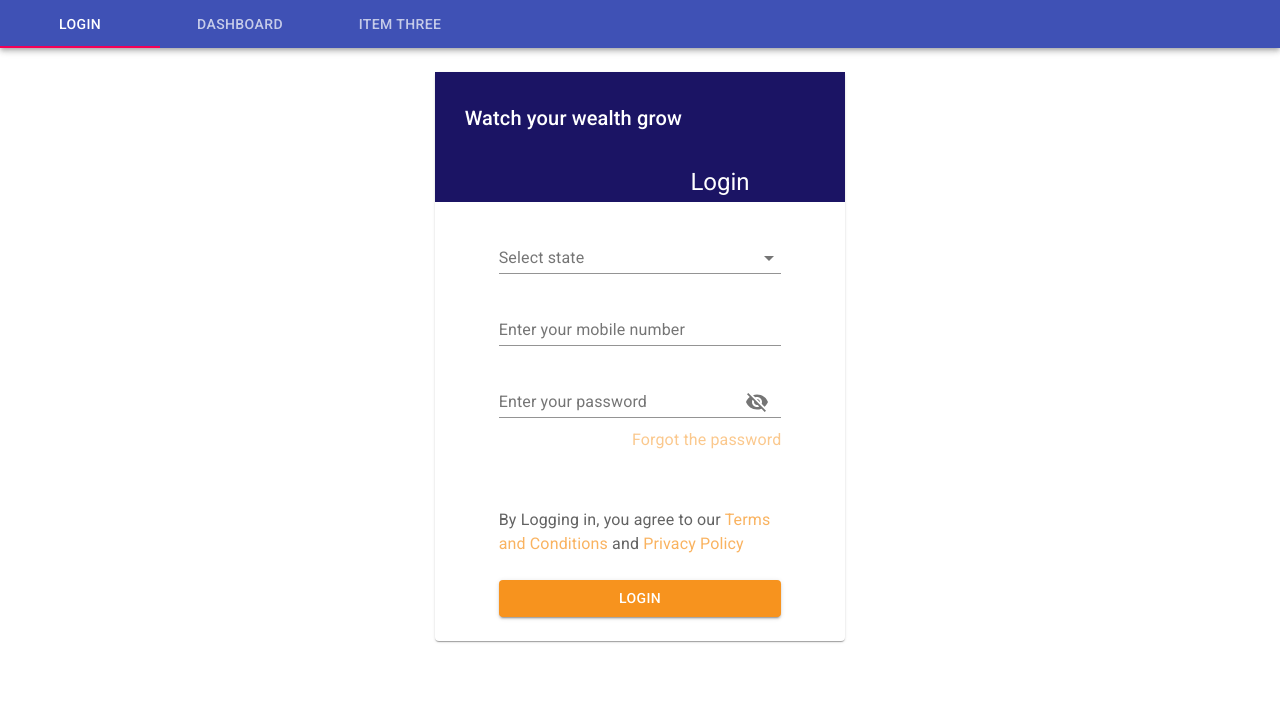
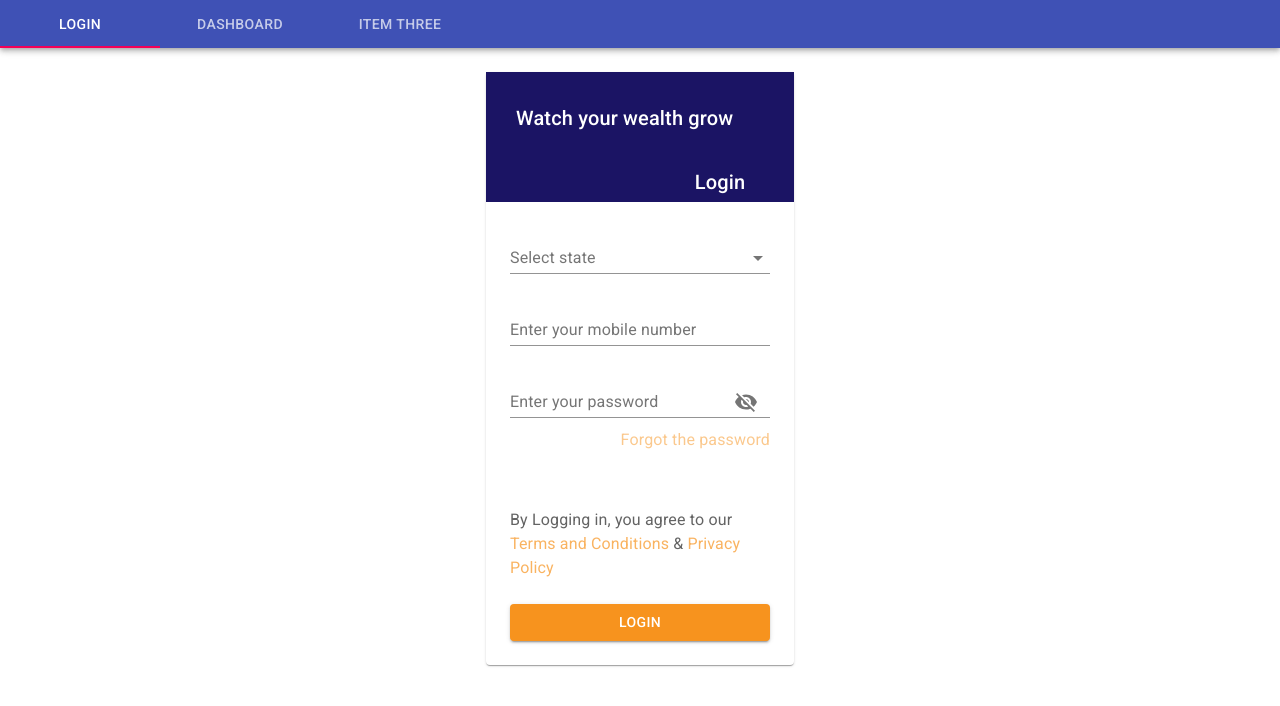
Before and after one commit to Srikanth910/sparkWeb, a React (Create React App) app: page / in a window 1280 px wide. Shown: the top 706 px of the page. Built offline with nearby package versions, Linux system fonts and the light colour scheme.

Commit message:
Login screen and Forgot screen

```diff
--- a/package.json
+++ b/package.json
@@ -11,6 +11,7 @@
     "bootstrap": "^4.5.0",
     "react": "^16.13.1",
     "react-dom": "^16.13.1",
+    "react-responsive-carousel": "^3.2.7",
     "react-scripts": "3.4.1"
   },
   "scripts": {
--- a/src/components/Dashboard.jsx
+++ b/src/components/Dashboard.jsx
@@ -1,5 +1,5 @@
 import React from 'react';
-// import PropTypes from 'prop-types';
+import PropTypes from 'prop-types';
 
 const Dashboard = props => {
     return (
--- a/src/components/Forgotpassword.jsx
+++ b/src/components/Forgotpassword.jsx
@@ -7,7 +7,7 @@ import States from "./States";
 const Forgotpassword = (props) => {
   return (
     <Grid container justify="center">
-      <Grid item xs={12} lg={4} sm={10} md={8}>
+      <Grid item xs={10} lg={3} sm={10} md={8}>
         <Paper>
           <Grid
             container
@@ -20,7 +20,7 @@ const Forgotpassword = (props) => {
               </Typography>
             </Grid>
           </Grid>
-          <Box p={3} px={8}>
+          <Box p={3} px={3}>
             <Grid container direction="column">
               <Grid item>
                 <States />
--- a/src/components/login.jsx
+++ b/src/components/login.jsx
@@ -41,7 +41,7 @@ const Login = ({ classes }) => {
 
   return (
     <Grid container justify="center">
-      <Grid item xs={12} lg={4} sm={10} md={8}>
+      <Grid item xs={10} lg={3} sm={10} md={8}>
         <Paper>
           <Grid
             container
@@ -52,12 +52,12 @@ const Login = ({ classes }) => {
               <Typography variant="h6">Watch your wealth grow</Typography>
             </Grid>
             <Grid item style={{ marginLeft: "10rem", marginTop: "2rem" }}>
-              <Typography variant="h5" align="center">
+              <Typography variant="h6" align="center">
                 Login
               </Typography>
             </Grid>
           </Grid>
-          <Box p={3} px={8}>
+          <Box p={3} px={3}>
             <Grid container direction="column">
               <Grid item>
                 <States />
@@ -115,7 +115,7 @@ const Login = ({ classes }) => {
                 <Typography>
                   By Logging in, you agree to our{" "}
                   <span style={{ color: "#f7931e" }}>Terms and Conditions</span>{" "}
-                  and <span style={{ color: "#f7931e" }}>Privacy Policy</span>
+                  & <span style={{ color: "#f7931e" }}>Privacy Policy</span>
                 </Typography>
               </Grid>
 
```
Also changed, not shown: 1 other file (tests, documents, lock files or other folders).
